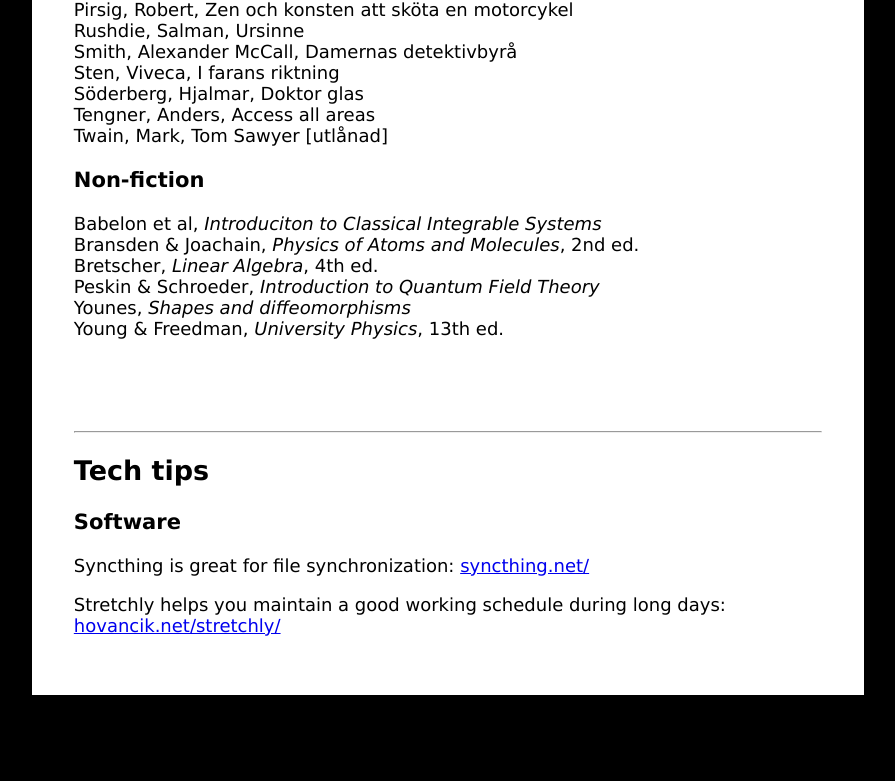
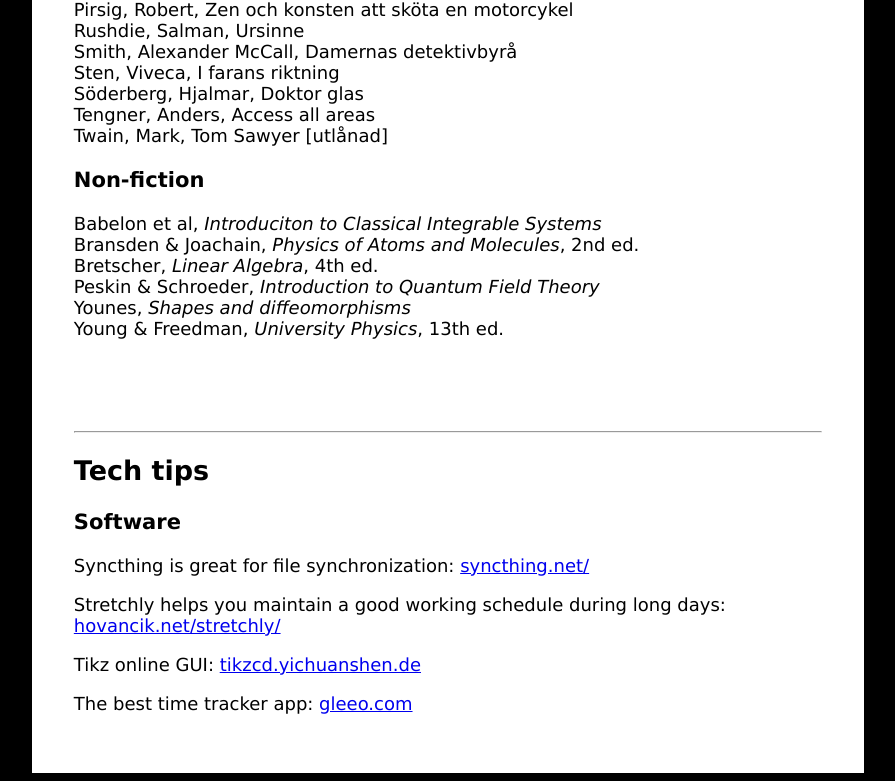
Before and after one commit to carljoar/carljoar.github.io, a plain HTML site: page index.html in a window 1280 px wide. Shown: the part 2581-3362 px from the top of the page, without its empty margins (192-1087 px from the left). Before the commit the page ends 3284 px from the top, so only its background shows below. Drawn offline with Linux system fonts and the light colour scheme.

Commit message:
Update index.html

```diff
--- a/index.html
+++ b/index.html
@@ -146,6 +146,8 @@
       <h3>Software</h3>
       <p>Syncthing is great for file synchronization: <a href="https://syncthing.net/">syncthing.net/</a></p>
       <p>Stretchly helps you maintain a good working schedule during long days: <a href="https://hovancik.net/stretchly/">hovancik.net/stretchly/</a></p>
+      <p>Tikz online GUI: <a href="https://tikzcd.yichuanshen.de/">tikzcd.yichuanshen.de</a></p>
+      <p>The best time tracker app: <a href="https://www.gleeo.com/index.php/en/">gleeo.com</a></p>
       <!--h3>Mail</h3>
       <p>To avoid recipients seding e-mails to lists, let lists be bcc. Also, write who's your intended recipient so that anyone receiving the e-mail will understand if it was sent to a list by mistake.</p-->
   </div>
```
